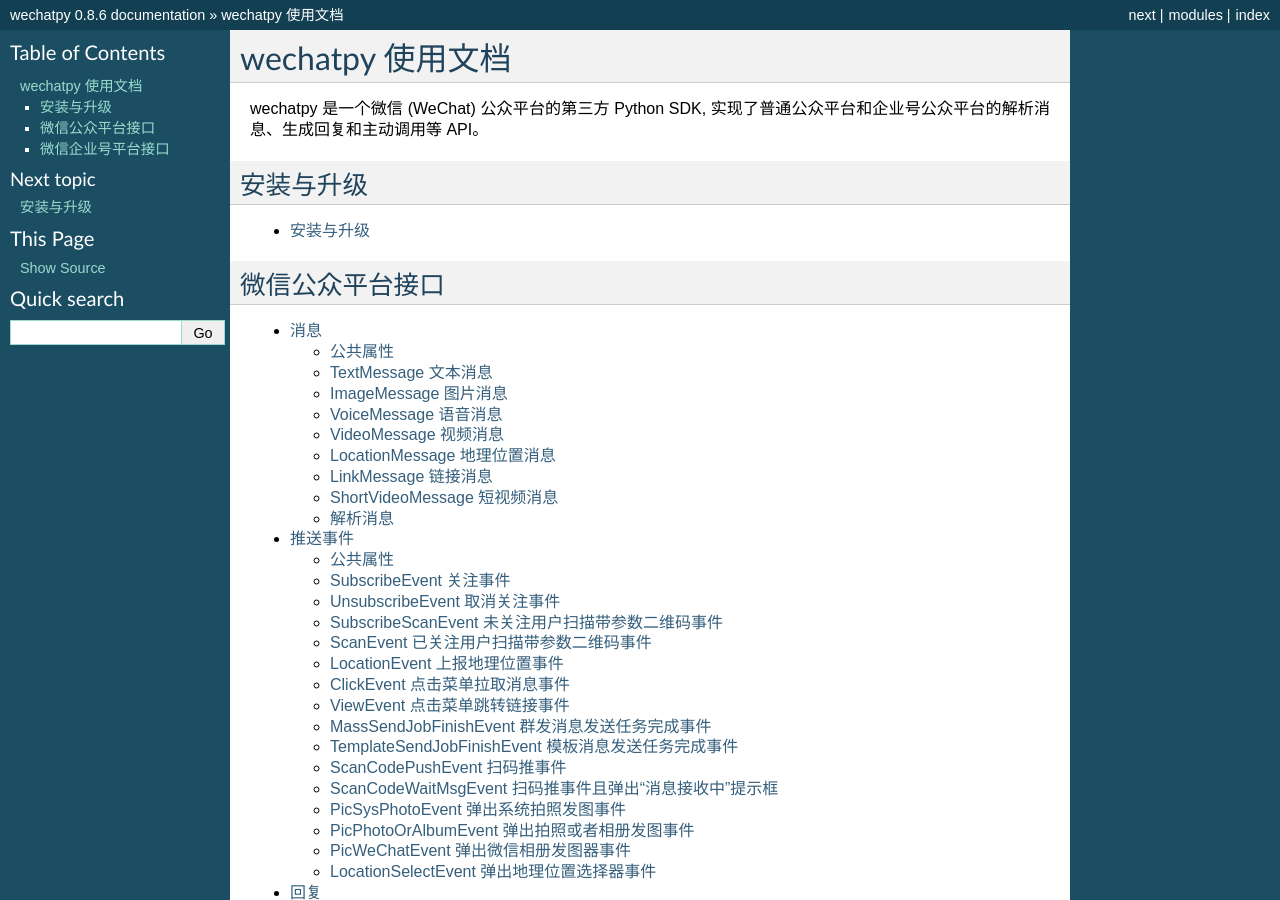
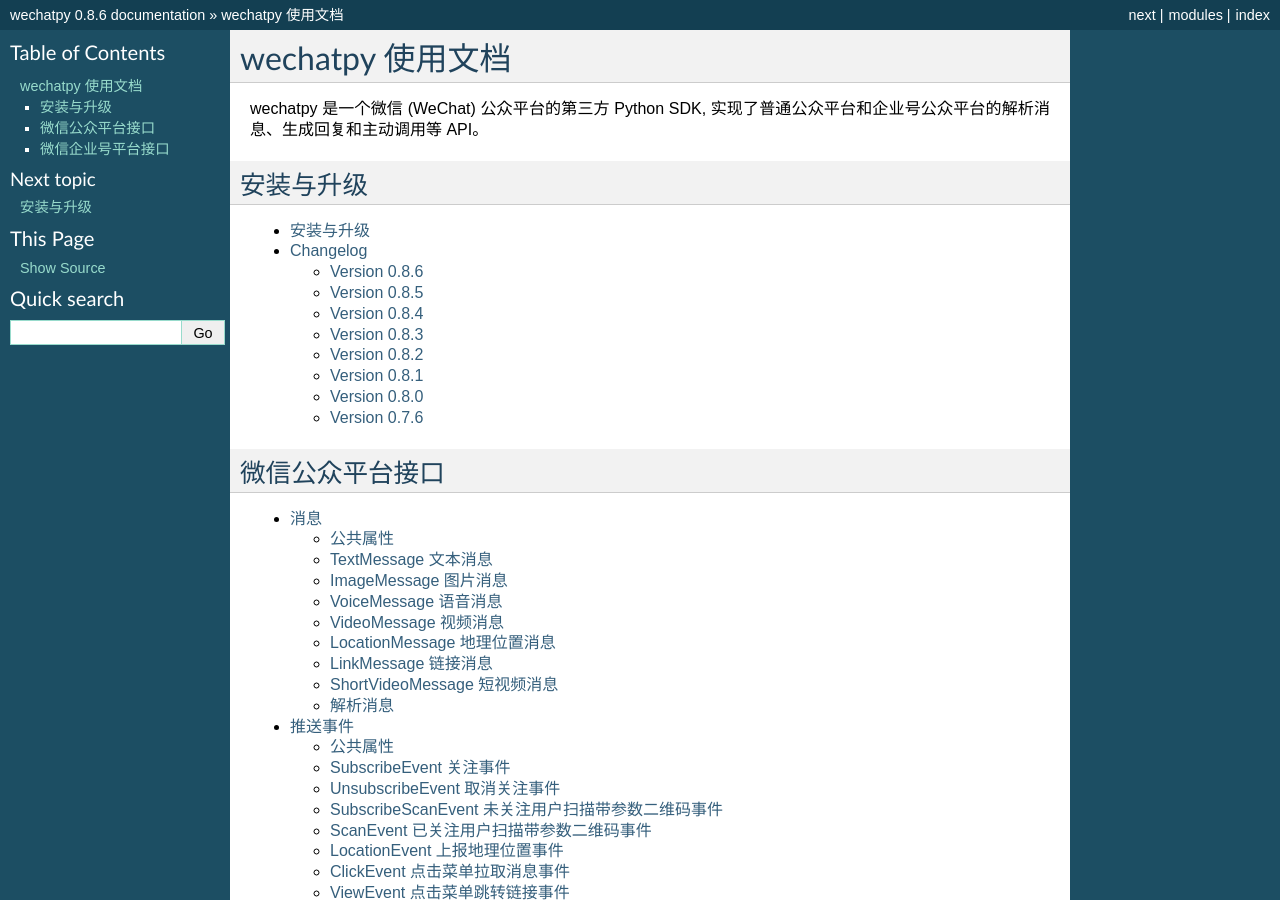
Before and after one commit to wechatpy/wechatpy, a Sphinx documentation site: the page built from docs/index.rst, in a window 1280 px wide and 900 px high. Built offline with Sphinx 7.4.7, drawn with Linux system fonts in a browser that asks for light colours; some of the changed lines change nothing that is shown.

Commit message:
Add changelogs in documentation. Close #52, #53. [ci skip]

```diff
--- /dev/null
+++ b/docs/changelog.rst
@@ -0,0 +1,63 @@
+Changelog
+================
+
+Version 0.8.6
+-------------------
+
++ 修复了图文消息图文数量一直递增的问题
++ 从此版本开始不再支持 Python 3.2（cryptography 不支持，PyCrypto 应该还可以）
++ 从此版本开始 Travis CI 上增加了 Python nightly build（Python 3.5-dev） 的测试
+
+Version 0.8.5
+-------------------
+
++ WeChatOAuth 增加 qrconnect_url 属性
++ 被动响应消息增加 create_time 属性（通过解析 time 时间戳获得的 datetime.datetime 对象）
++ 增加了模板消息设置行业接口
++ 增加了模板消息获取模板 ID 接口
+
+Version 0.8.4
+--------------------
+
++ 修复了 WeChatOAuth 编码问题
++ 修复了企业号更新部门接口 parentid 参数错误问题
++ 企业号创建部门接口增加 order 和 id 可选参数
+
+Version 0.8.3
+--------------------
+
++ 群发消息接口增加 is_to_all 参数
++ 群发消息接口支持预览（增加 preview 参数）
++ 修复了群发消息的一个 bug
++ 素材管理接口增加获取素材数量 API
+
+Version 0.8.2
+---------------------
+
++ 修复 WeChatClient access_token 过期自动重试的一个 bug
++ 增加摇一摇周边接口
++ 增加设备功能接口
+
+Version 0.8.1
+---------------------
+
++ 增加获取菜单配置接口
++ 增加获取自动回复规则接口
++ 更新客服消息接口，支持使用特定客服账号发送消息
++ 修复 OAuth 验证接口错误
+
+Version 0.8.0
+---------------------
+
++ 消息加解密兼容 cryptography 和 PyCrypto 库
++ 企业号增加异步任务接口
++ 增加小视频消息类型
+
+Version 0.7.6
+---------------------
+
++ 增加 JSSDK 接口
++ 增加语义理解接口
++ 增加素材管理接口
++ 增加客服会话管理接口
++ 企业号增加 agent 管理接口
--- a/docs/index.rst
+++ b/docs/index.rst
@@ -15,6 +15,7 @@
    :maxdepth: 2
 
    install
+   changelog
 
 微信公众平台接口
 -------------------
```
